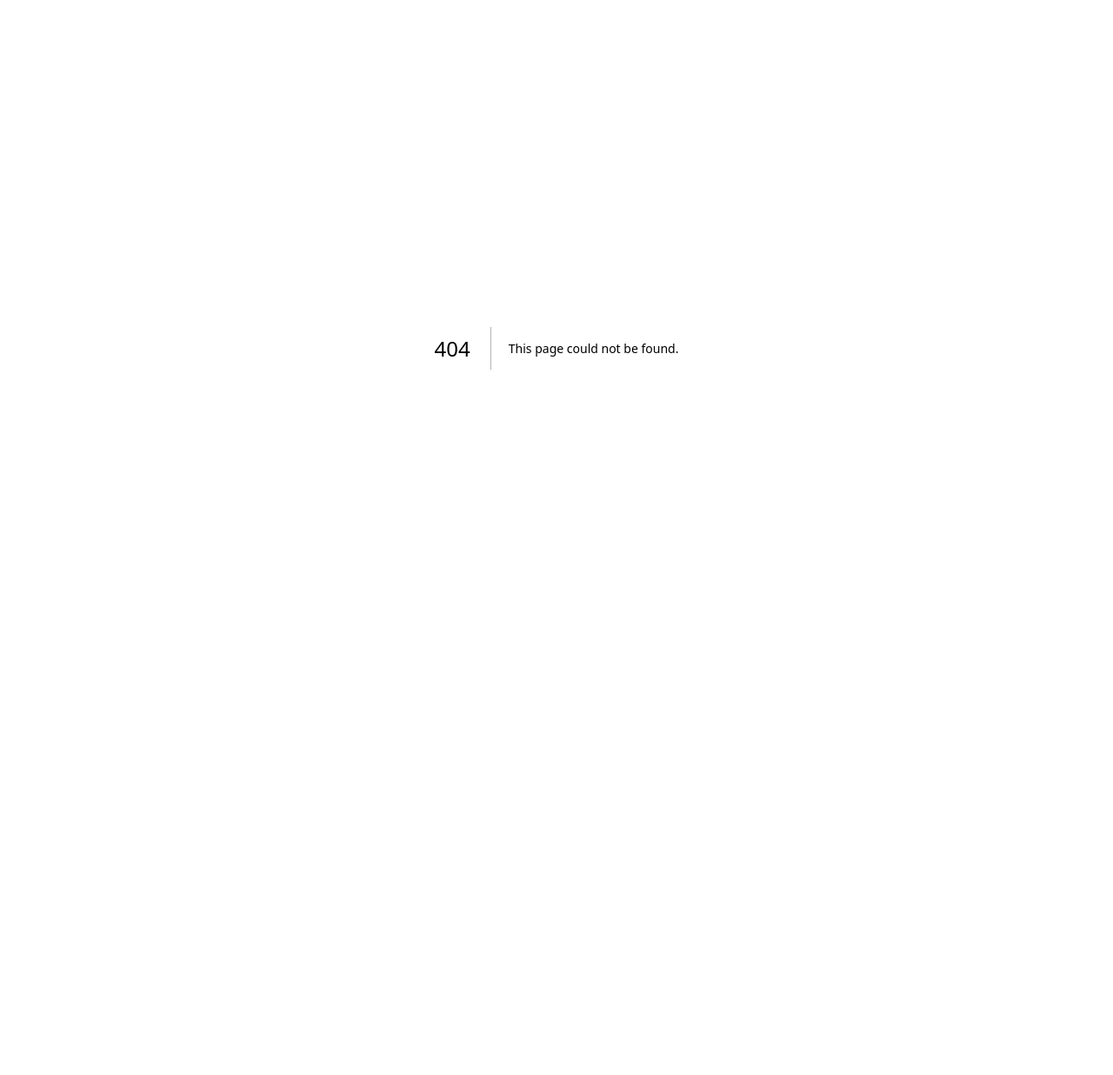
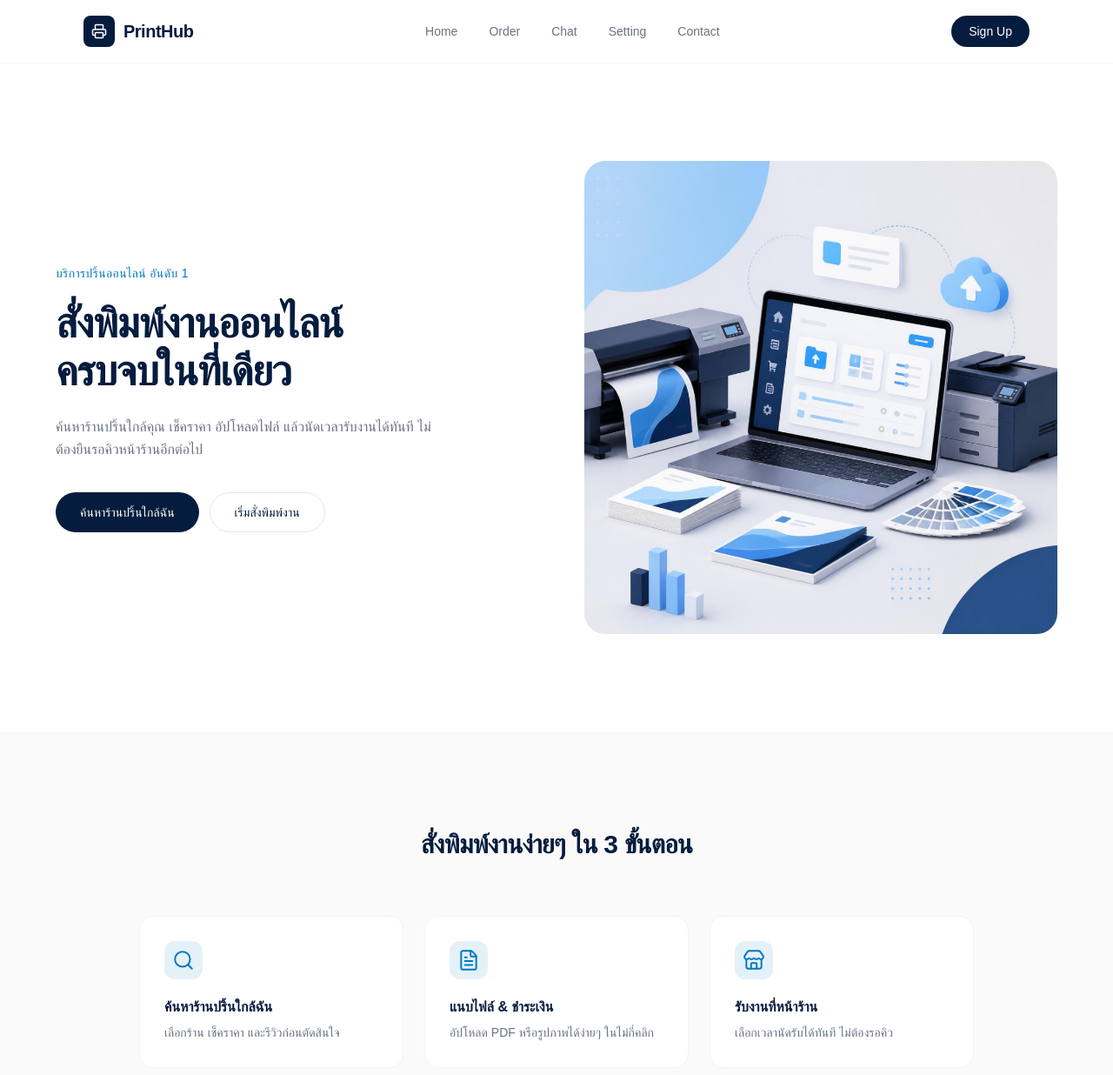
Before and after one commit to paraweekeawpardit-coder/printhub, a Next.js app in the folder printhub/: page / in a window 1280 px wide. Before the commit this address had no page. Shown: the top 1236 px of the page at 87% size. Before the commit the page ends 800 px from the top, so only its background shows below. Built offline with nearby package versions, Linux system fonts and the light colour scheme.

Commit message:
Add files via upload

```diff
--- /dev/null
+++ b/printhub/src/app/page.tsx
@@ -0,0 +1,14 @@
+"use client";
+import Navbar from "../component/auth/navbar";
+import Banner from "../component/auth/banner";
+import Steps from "../component/auth/step";
+
+export default function Home() {
+  return (
+    <main className="min-h-screen bg-white">
+      <Navbar />
+      <Banner />
+      <Steps />
+    </main>
+  );
+}
```
